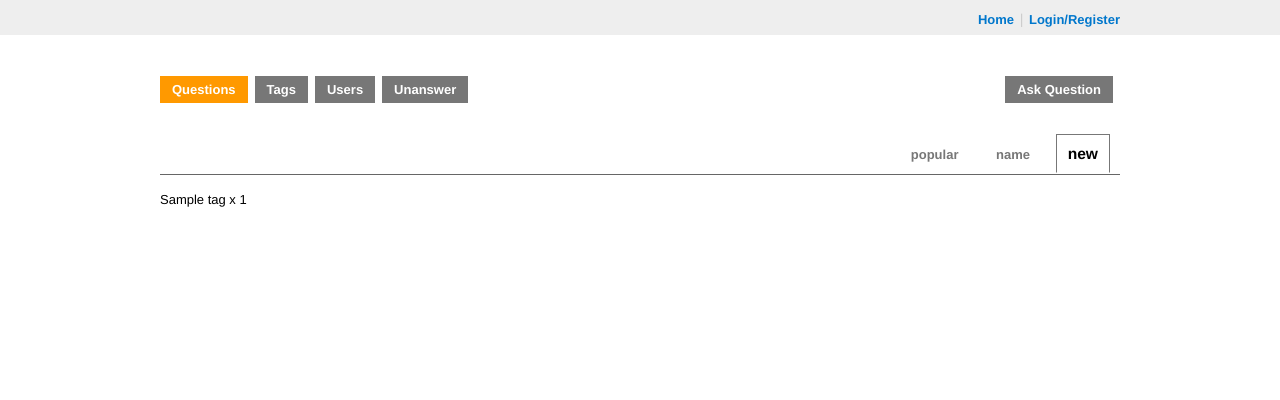
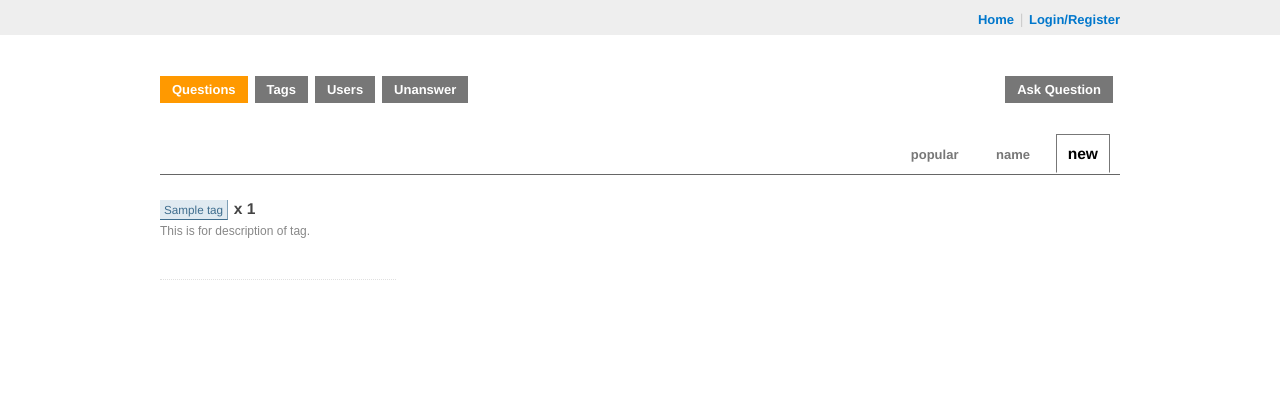
Before and after one commit to hongphi/vietdev, a Django app: template templates/qna/tags.html in a window 1280 px wide. Shown: the top 400 px of the page. Run offline with Django 3.2, Linux system fonts and the light colour scheme; the template is opened without the code that fills it: most values are stand-ins (such as "Sample title", 1, 10 or a date in 2020); parts of the project's set-up code (start-up, migrations or seed data) failed here and were passed over.

Commit message:
Add tagging into project, need remove tagging-django

```diff
--- a/static_source/css/qna.css
+++ b/static_source/css/qna.css
@@ -39,11 +39,11 @@ a.question_title:hover{
     margin: 0 0 5px 0;
 }
 
-.question_info a {
+.question_info h3 a {
     text-decoration: none;
 }
 
-.question_info a:hover {
+.question_info h3 a:hover {
     text-decoration: underline;
 }
 
--- a/static_source/css/style.css
+++ b/static_source/css/style.css
@@ -451,15 +451,20 @@ a {
     float: left;
 }
 
-.tags a.post-tag {
+a.post-tag {
     background-color: #E0EAF1;
     border-bottom: 1px solid #3E6D8E;
     border-right: 1px solid #7F9FB6;
     color: #3E6D8E;
+    font-size: 90%;
+    line-height: 2.4;
+    margin: 2px 2px 2px 0;
     padding: 3px 4px;
+    text-decoration: none;
+    white-space: nowrap;
 }
 
-.tags a.post-tag:hover {
+a.post-tag:hover {
     text-decoration: none;
     background-color: #3E6D8E;
     border-bottom: 1px solid #36707D;
@@ -470,3 +475,31 @@ a {
 .started {
     float: right;
 }
+
+/************* Tag page**********/
+.tag-cell {
+    border-bottom: 1px dotted #E0E0E0;
+    padding-bottom: 12px;
+    padding-right: 6px;
+    padding-top: 6px;
+    vertical-align: top;
+    width: 230px;
+}
+
+.item-multiplier {
+    color: #444444;
+    font-size: 120%;
+    font-weight: bold;
+    margin-right: 4px;
+}
+
+.excerpt {
+    font-size: 12px;
+    height: 39px;
+    line-height: 14px;
+    margin-bottom: 4px;
+    overflow: hidden;
+    color: #888888;
+    font-family: Arial,Liberation Sans,DejaVu Sans,sans-serif;
+
+}
--- a/templates/qna/tags.html
+++ b/templates/qna/tags.html
@@ -28,7 +28,23 @@
         </div>
     </div>
 </div>
-{% for t in tags %}
-    <p>{{ t.name }} x {{ t.count }}</p>
-{% endfor %}
+<div id="tags-list">
+    <table id="tags-browser">
+        <tbody>
+        {% for sub_tag in tags %}
+            <tr>
+            {% for t in sub_tag %}
+                <td class="tag-cell">
+                    <a href="#" class="post-tag">{{ t.name }}</a>
+                    <span class="item-multiplier">x {{ t.count }}</span>
+                    <div class="excerpt">
+                        This is for description of tag.
+                    </div>
+                </td>
+            {% endfor %}
+            </tr>
+        {% endfor %}
+        </tbody>
+    </table>
+</div>
 {% endblock %}
```
Also changed, not shown: qna/views.py (+17 -2 lines).
